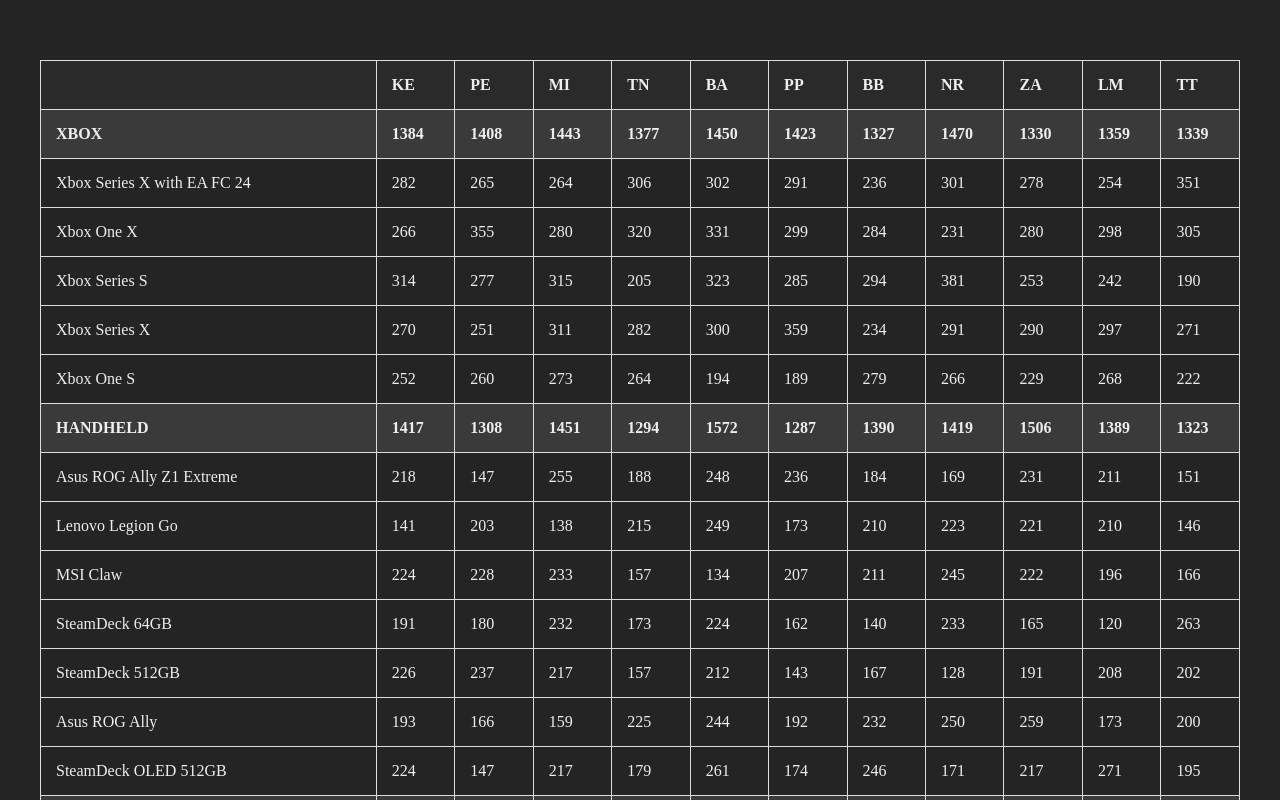
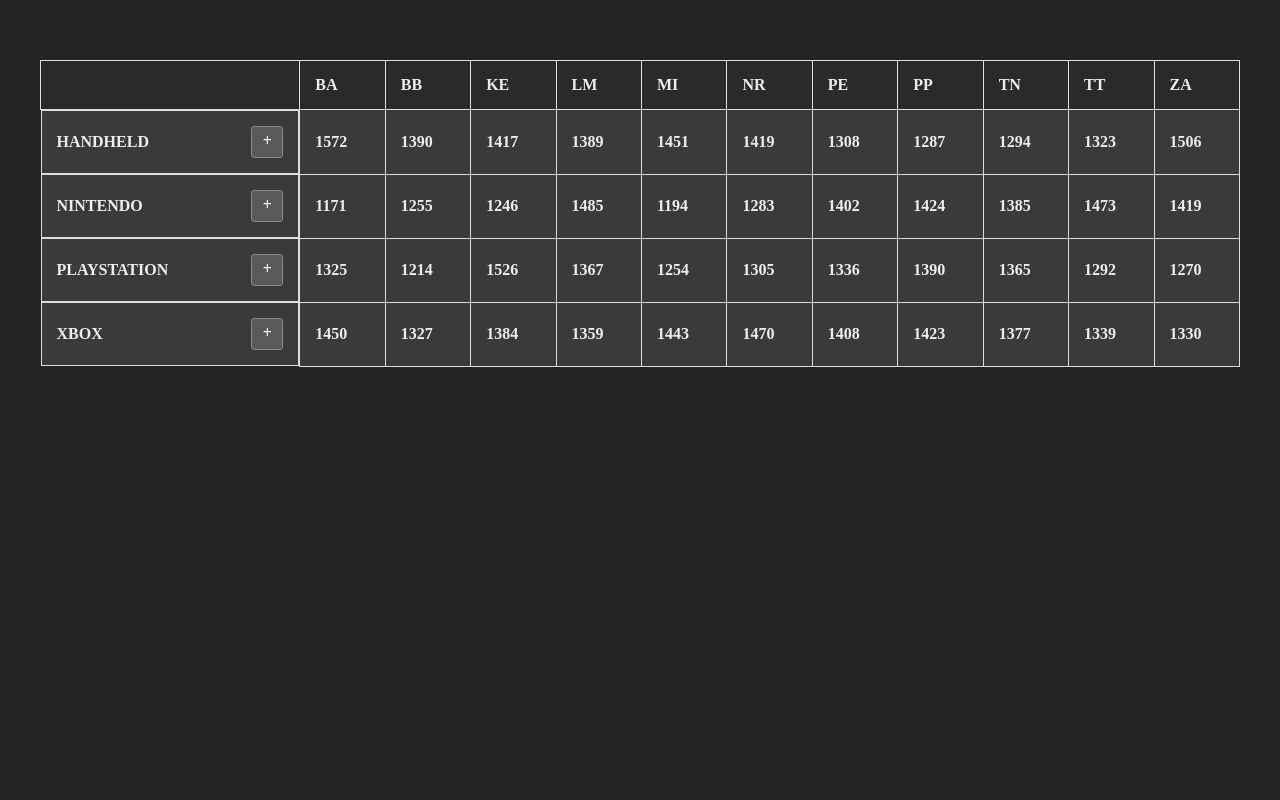
Before and after one commit to lubos-machaj/vue-app-sales-table, a Vue app: page / in a window 1280 px wide. Shown: the top 800 px of the page. Built offline with nearby package versions, Linux system fonts and the light colour scheme.

Commit message:
toggle list of products

```diff
--- a/package.json
+++ b/package.json
@@ -13,10 +13,12 @@
     "format": "prettier --write src/"
   },
   "dependencies": {
+    "axios": "^1.7.9",
     "vue": "^3.5.13"
   },
   "devDependencies": {
     "@tsconfig/node22": "^22.0.0",
+    "@types/lodash": "^4.17.15",
     "@types/node": "^22.13.4",
     "@vitejs/plugin-vue": "^5.2.1",
     "@vue/eslint-config-prettier": "^10.2.0",
--- a/src/components/SalesTable/SalesTable.vue
+++ b/src/components/SalesTable/SalesTable.vue
@@ -1,5 +1,5 @@
 <template>
-  <table v-if="filteredData.length">
+  <table v-if="data.length && showTable">
     <thead>
       <tr>
         <th />
@@ -18,7 +18,14 @@
         :key="category"
       >
         <tr class="category">
-          <td>{{ category }}</td>
+          <td class="category-cell">
+            {{ category }}
+            <a
+              class="category-toggle"
+              @click.prevent="toggleProducts(category)"
+              >{{ isCategoryVisible(category) ? '-' : '+' }}</a
+            >
+          </td>
           <td
             v-for="store in stores"
             :key="store"
@@ -27,6 +34,8 @@
           </td>
         </tr>
         <tr
+          class="products"
+          :class="{ hidden: !isCategoryVisible(category) }"
           v-for="product in getProducts(category)"
           :key="`${category}-${product}`"
         >
@@ -41,27 +50,20 @@
       </template>
     </tbody>
   </table>
+  <p
+    v-else
+    v-text="'Something went wrong with the data. Please try again.'"
+  />
 </template>
 
 <script setup lang="ts">
-  type DataType = {
-    product: string
-    pcs: number
-    category: string
-    store: string
-  }
-
-  type Order = 'asc' | 'desc'
-
-  enum OrderEnum {
-    ASC = 'asc',
-    DESC = 'desc',
-  }
-
+  import axios from 'axios'
   import { ref, onMounted, computed } from 'vue'
+  import type { DataType, Order } from './types'
+  import { OrderEnum } from './enums'
 
   // Data
-  const groupedData = ref<DataType[]>([])
+  const data = ref<DataType[]>([])
   const filteredData = ref<DataType[]>([])
 
   // Collections
@@ -71,6 +73,11 @@
   // Sorting
   const sortedStore = ref('')
   const sortedStoreOrder = ref('')
+
+  // Table visibility
+  const showTable = ref(false)
+
+  const visibleCategories = ref<string[]>([])
 
   /**
    * Group by product & store
@@ -92,8 +99,14 @@
     )
   }
 
-  const extractUniqueValues = (data: DataType[], key: keyof DataType): string[] => {
-    return [...new Set(data.map((item) => item[key]))] as string[]
+  const extractUniqueValues = (
+    data: DataType[],
+    key: keyof DataType,
+    sorting = false,
+  ): string[] => {
+    const setCollection = [...new Set(data.map((item) => item[key]))] as string[]
+    if (sorting) setCollection.sort()
+    return setCollection
   }
 
   const getPiecesByCategory = (category: string, store: string): number => {
@@ -146,7 +159,7 @@
   const sortColumn = (store: string, order: Order = OrderEnum.ASC): void => {
     sortedStore.value = store
     sortedStoreOrder.value = order
-    const sortedStoreData = groupedData.value
+    const sortedStoreData = data.value
       .filter((item) => item.store === store)
       .sort((a, b) => {
         if (order === OrderEnum.ASC) {
@@ -155,18 +168,29 @@
           return b.pcs - a.pcs
         }
       })
-    const otherData = groupedData.value.filter((item) => item.store !== store)
+    const otherData = data.value.filter((item) => item.store !== store)
     filteredData.value = [...sortedStoreData, ...otherData]
   }
 
+  const toggleProducts = (category: string): void => {
+    visibleCategories.value = visibleCategories.value.find((item) => item === category)
+      ? visibleCategories.value.filter((item) => item !== category)
+      : [...visibleCategories.value, category]
+  }
+
+  const isCategoryVisible = (category: string): boolean => {
+    return visibleCategories.value.includes(category)
+  }
+
   onMounted(() => {
-    fetch('./data/fe-data.json')
-      .then((response) => response.json())
-      .then((data) => {
-        groupedData.value = groupData(data)
-        filteredData.value = groupedData.value
-        categories.value = extractUniqueValues(data, 'category')
-        stores.value = extractUniqueValues(data, 'store')
+    axios
+      .get('./data/fe-data.json')
+      .then((response) => {
+        data.value = groupData(response.data)
+        filteredData.value = data.value
+        categories.value = extractUniqueValues(data.value, 'category', true)
+        stores.value = extractUniqueValues(data.value, 'store', true)
+        showTable.value = true
       })
       .catch((error) => {
         console.error('Error:', error)
@@ -202,4 +226,28 @@
     font-weight: bold;
     text-transform: uppercase;
   }
+  .category-cell {
+    display: flex;
+    align-items: center;
+    justify-content: space-between;
+  }
+  .category-toggle {
+    width: 20px;
+    height: 20px;
+    text-align: center;
+    color: #fff;
+    text-decoration: none;
+    padding: 5px;
+    border-radius: 10%;
+    border: 1px solid #8a8a8a;
+    background-color: #595959;
+    cursor: pointer;
+    margin-left: 15px;
+    &:hover {
+      background-color: #696969;
+    }
+  }
+  .hidden {
+    display: none;
+  }
 </style>
--- /dev/null
+++ b/src/components/SalesTable/enums.ts
@@ -0,0 +1,4 @@
+export enum OrderEnum {
+  ASC = 'asc',
+  DESC = 'desc',
+}
--- /dev/null
+++ b/src/components/SalesTable/types.ts
@@ -0,0 +1,8 @@
+export type DataType = {
+  product: string
+  pcs: number
+  category: string
+  store: string
+}
+
+export type Order = 'asc' | 'desc'
```
Also changed, not shown: 1 other file (tests, documents, lock files or other folders).
